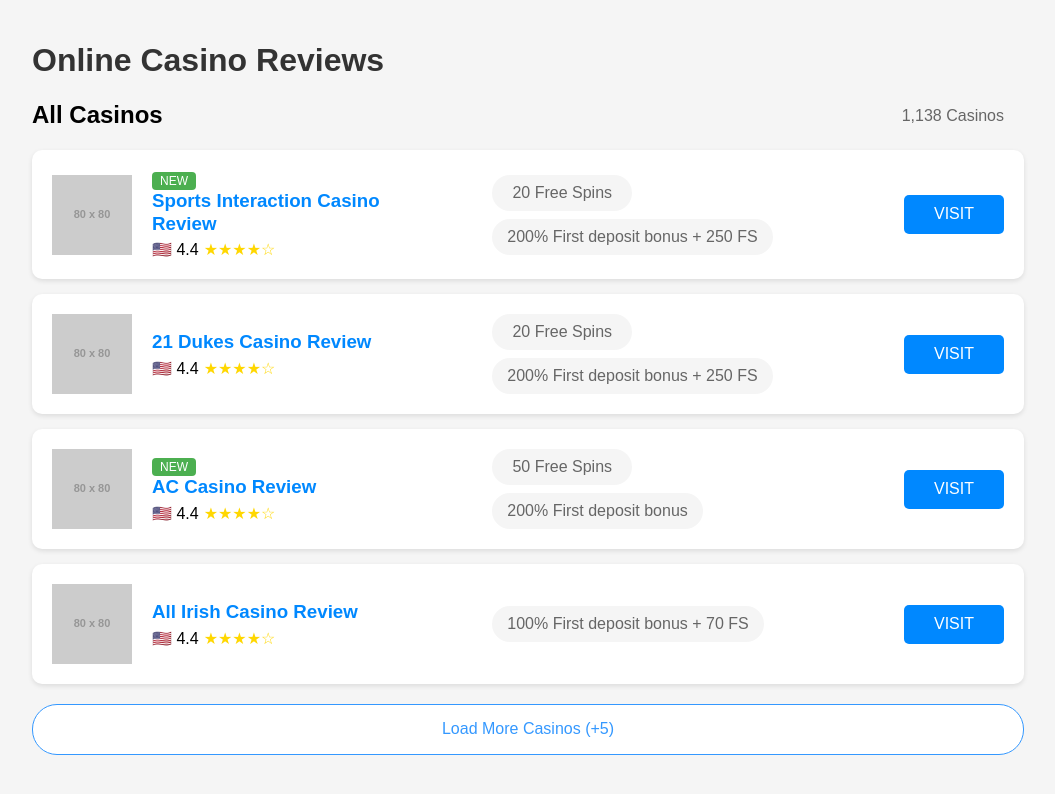
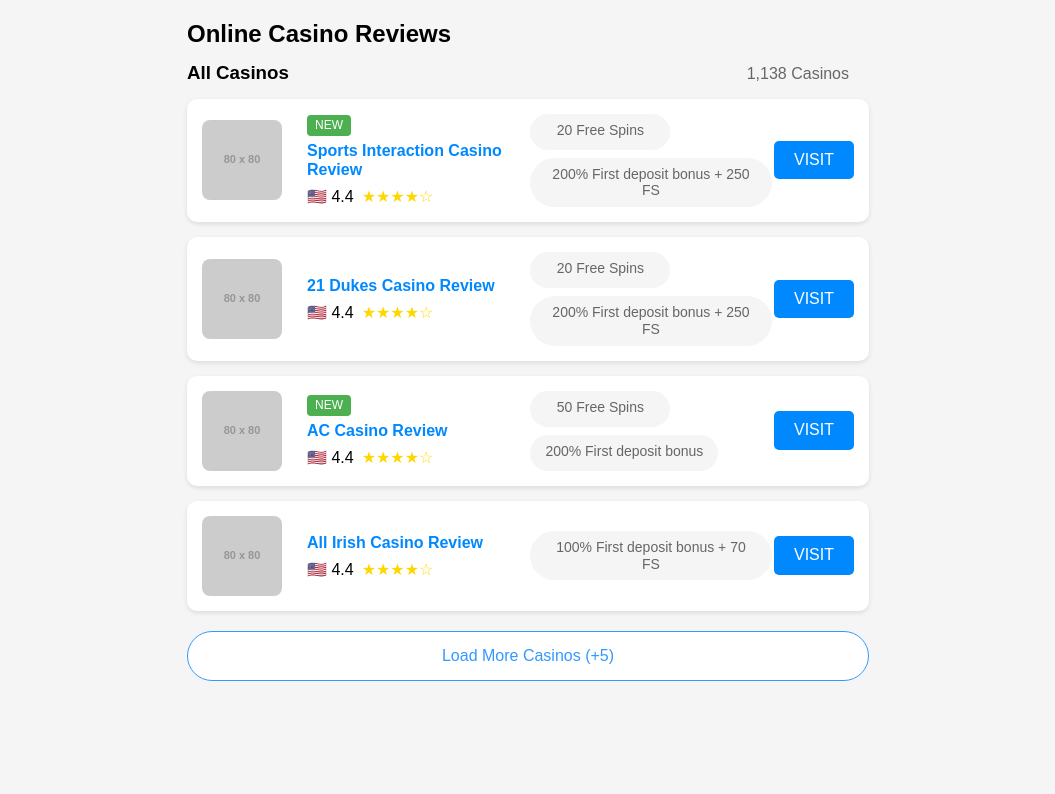
Before and after one commit to NataliiaTom/Gocows, a website built with Parcel: page src/index.html in a window 1280 px wide. Shown: the whole page, without its empty margins (112-1167 px from the left). Built offline with nearby package versions, Linux system fonts and the light colour scheme; placeholder pictures from the web are drawn by us.

Commit message:
decrease size

```diff
--- a/src/index.html
+++ b/src/index.html
@@ -9,11 +9,11 @@
   </head>
   <body>
     <div class="container">
-      <h1>Online Casino Reviews</h1>
+      <h2>Online Casino Reviews</h2>
 
       <div class="header-container">
         <div class="left-section">
-          <h2>All Casinos</h2>
+          <h3>All Casinos</h3>
         </div>
         <div class="right-section">
           <span class="casino-count">1,138 Casinos</span>
--- a/src/style.css
+++ b/src/style.css
@@ -21,9 +21,9 @@
 }
 
 .container {
-  max-width: 1200px;
+  max-width: 1000px;
   margin: 0 auto;
-  width: 80%;
+  width: 55%;
 }
 
 h1 {
@@ -52,7 +52,7 @@
 .casino-card {
   background: white;
   border-radius: 10px;
-  padding: 20px;
+  padding: 15px;
   margin-bottom: 15px;
   display: flex;
   justify-content: space-between;
@@ -63,38 +63,43 @@
 .casino-info {
   display: flex;
   align-items: center;
-  gap: 20px;
-  width: 40%;
+  gap: 25px;
+  width: 50%;
 }
 
 .casino-logo {
   width: 80px;
   height: 80px;
   object-fit: contain;
+  border-radius: 8px;
 }
 
 .casino-details h3 {
   color: #0088ff;
-  margin-bottom: 5px;
+  margin-bottom: 8px;
+  font-size: 16px;
 }
 
 .new-badge {
   background: #4caf50;
   color: white;
-  padding: 2px 8px;
+  padding: 3px 8px;
   border-radius: 4px;
   font-size: 12px;
   display: inline-block;
+  margin-bottom: 5px;
 }
 
 .rating {
   display: flex;
   align-items: center;
-  gap: 5px;
+  gap: 8px;
+  font-size: 16px;
 }
 
 .stars {
   color: #ffd700;
+  font-size: 16px;
 }
 
 .bonus-info {
@@ -106,6 +111,7 @@
   gap: 8px;
   justify-content: center;
   align-items: flex-start;
+  font-size: 14px;
 }
 
 .bonus-info div {
@@ -128,7 +134,7 @@
   background: #0088ff;
   color: white;
   border: none;
-  padding: 10px 30px;
+  padding: 10px 20px;
   border-radius: 5px;
   cursor: pointer;
 }
@@ -543,12 +549,6 @@
   cursor: pointer;
 }
 
-.bonus-info div:first-child:not(:empty):hover {
-  background-color: #e6f3ff;
-  color: #0088ff;
-  box-shadow: 0 2px 4px rgba(0, 0, 0, 0.1);
-}
-
 /* Remove the hidden class */
 .hidden {
   visibility: visible !important;
```
